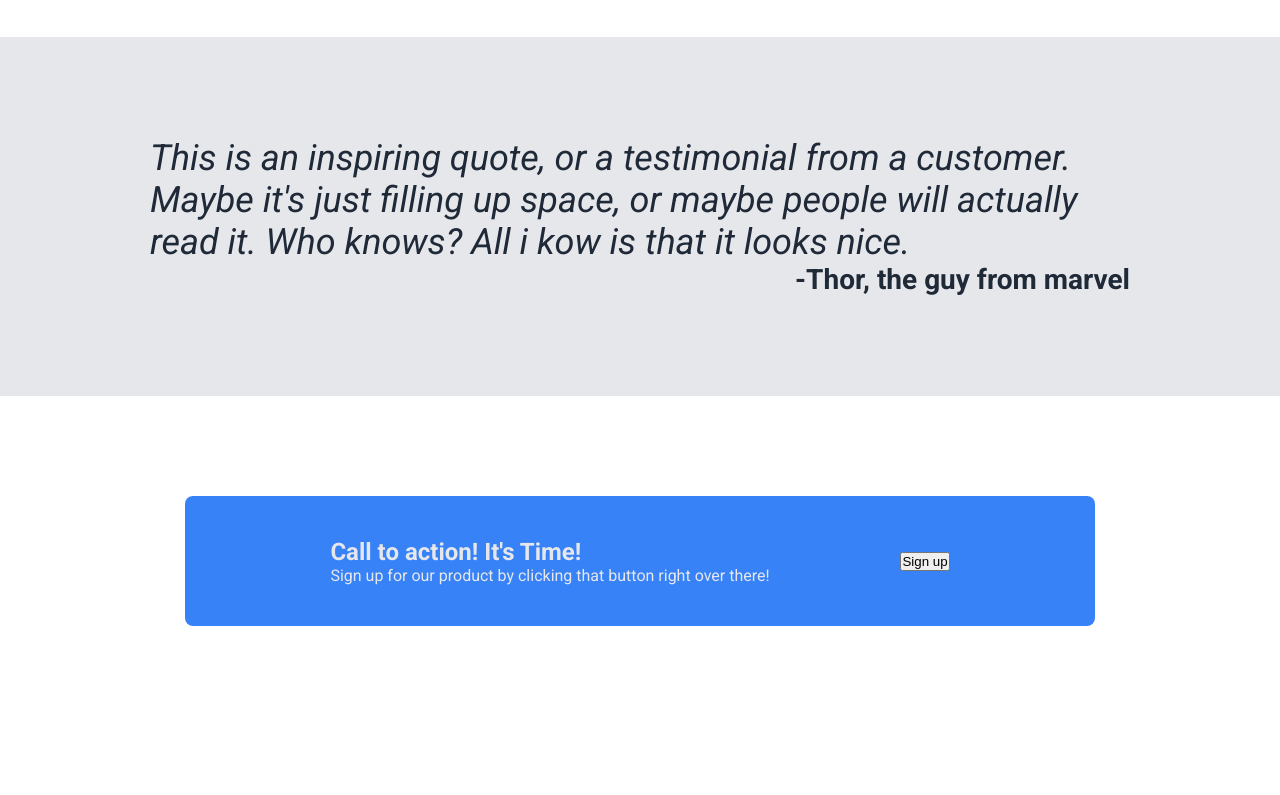
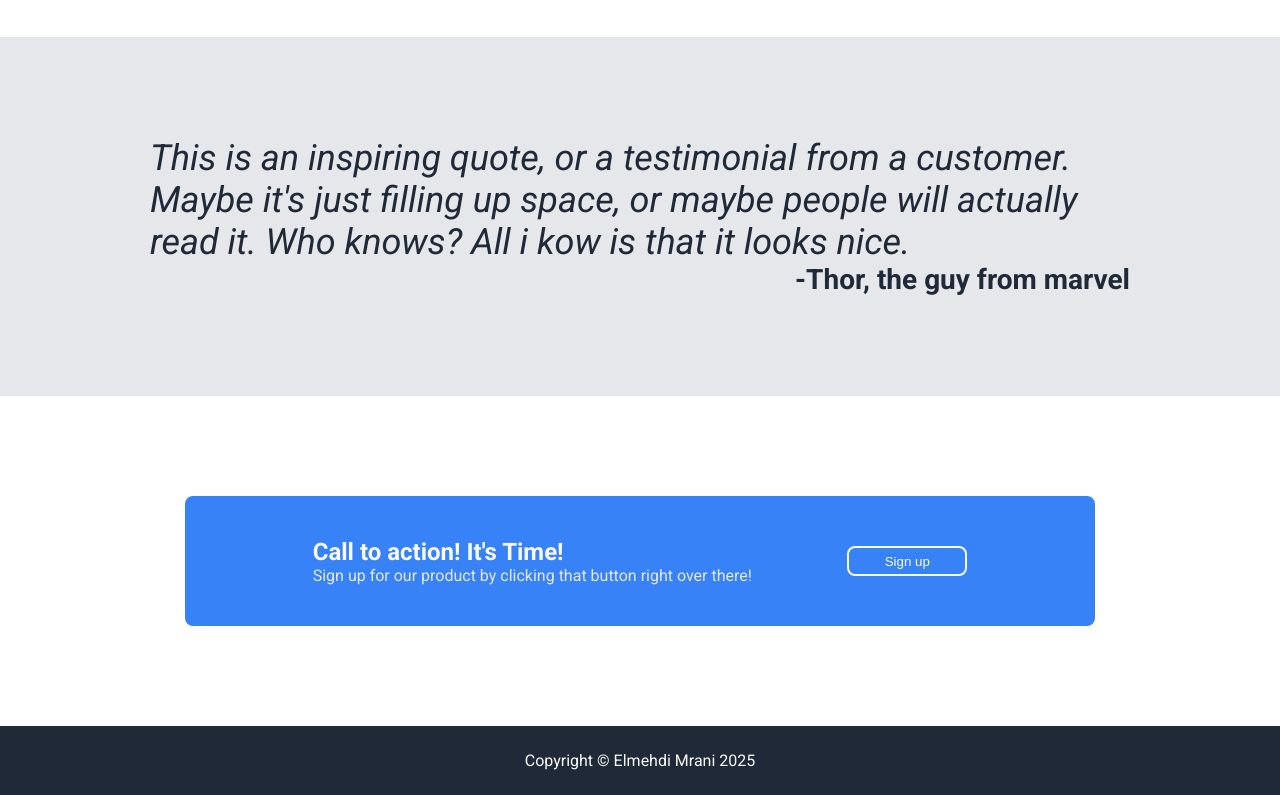
Before and after one commit to Mrani1212/landing-page, a plain HTML site: page index.html in a window 1280 px wide. Shown: the part 718-1513 px from the top of the page. Before the commit the page ends 1444 px from the top, so only its background shows below. Drawn offline with Linux system fonts and the light colour scheme.

Commit message:
added last section

```diff
--- a/index.html
+++ b/index.html
@@ -70,5 +70,9 @@
             </div>
         </div>
     </div>
+
+    <div class="section-five">
+        <footer>Copyright © Elmehdi Mrani 2025</footer>
+    </div>
 </body>
 </html>
--- a/style.css
+++ b/style.css
@@ -158,5 +158,28 @@ h1 {
     align-items: center;
     margin-bottom: 100px;
     margin-top: 100px;
+    color: #f9faf8;
+  }
+
+  .section-four-p {
     color: #e5e7eb;
   }
+.section-four-button {
+    background-color: #3882f8;
+    color: #f9faf8;
+    border-color: #f9faf8;
+    border-style: solid;
+    border-radius: 8px;
+    width: 120px;
+    height: 30px;
+}
+/* section five ----------------------------------- */
+
+footer {
+    display: flex;
+    justify-content: center;
+    align-items: center;
+    padding: 25px;
+    background-color: #1f2937;
+    color: #f9faf8;
+}
```
